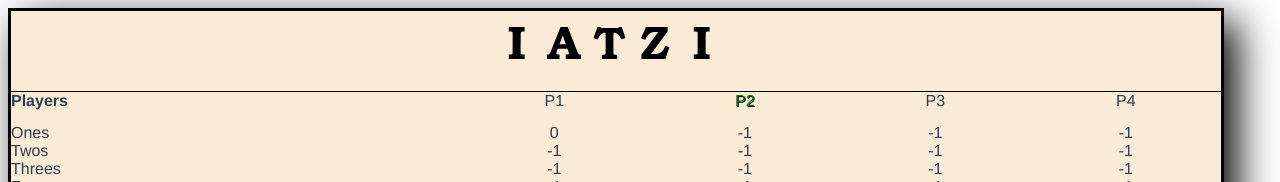
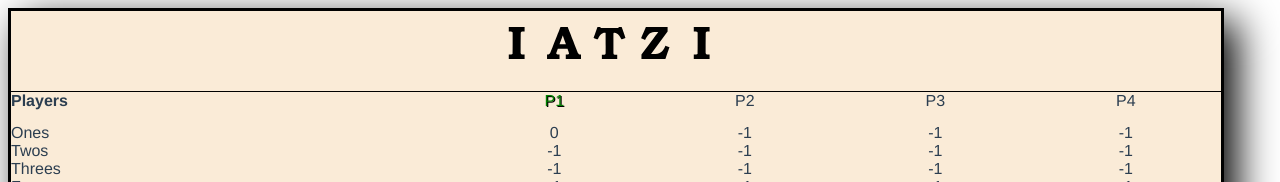
Before and after one commit to Zyperior/Iatzi, a Vue app: page / in a window 1280 px wide. Shown: the top 182 px of the page. Built offline with nearby package versions, Linux system fonts and the light colour scheme.

Commit message:
cycle player functionality added

```diff
--- a/src/components/ScoreName.vue
+++ b/src/components/ScoreName.vue
@@ -1,6 +1,6 @@
 <template>
   <div v-bind:class="{bold : score.name === 'Bonus' || score.name === 'Total',
-                      possible : score.possibleScore > 0 && score.playerScore[currentPlayerID] < 0}"
+                      possible : score.possibleScore > 0 && score.playerScore[currentPlayer.id] < 0}"
                       @click="setScore">{{score.name}}</div>
 </template>
 
@@ -9,8 +9,8 @@
       name: "scoreName",
       props: ['score', 'index'],
       computed:{
-        currentPlayerID(){
-          return this.$store.state.currentPlayerID
+        currentPlayer(){
+          return this.$store.state.currentPlayer
         }
       },
       methods:{
--- a/src/components/ScoreTable.vue
+++ b/src/components/ScoreTable.vue
@@ -1,25 +1,25 @@
 <template>
     <div class="scoreGrid">
       <div class="players bold">Players</div>
-      <div class="P" v-bind:class="{active : currentPlayerID === 0}">P1</div>
-      <div class="P" v-bind:class="{active : currentPlayerID === 1}">P2</div>
-      <div class="P" v-bind:class="{active : currentPlayerID === 2}">P3</div>
-      <div class="P" v-bind:class="{active : currentPlayerID === 3}">P4</div>
+      <div class="P" v-bind:class="{active : currentPlayer.id === 0}">P1</div>
+      <div class="P" v-bind:class="{active : currentPlayer.id === 1}">P2</div>
+      <div class="P" v-bind:class="{active : currentPlayer.id === 2}">P3</div>
+      <div class="P" v-bind:class="{active : currentPlayer.id === 3}">P4</div>
       <div class="scoreColumn">
         <score-name class="scoreName" v-for="(score, index) in scoreCard"
                     v-bind:score="score" v-bind:index="index"/>
       </div>
       <div class="scoreColumn">
-        <score class="score" v-for="score in scoreCard" v-bind:score="score.playerScore[0]"/>
+        <score v-for="score in scoreCard" v-bind:score="score.playerScore[0]"/>
       </div>
       <div class="scoreColumn">
-        <score class="score" v-for="score in scoreCard" v-bind:score="score.playerScore[1]"/>
+        <score v-for="score in scoreCard" v-bind:score="score.playerScore[1]"/>
       </div>
       <div class="scoreColumn">
-        <score class="score" v-for="score in scoreCard" v-bind:score="score.playerScore[2]"/>
+        <score v-for="score in scoreCard" v-bind:score="score.playerScore[2]"/>
       </div>
       <div class="scoreColumn">
-        <score class="score" v-for="score in scoreCard" v-bind:score="score.playerScore[3]"/>
+        <score v-for="score in scoreCard" v-bind:score="score.playerScore[3]"/>
       </div>
     </div>
 </template>
@@ -38,8 +38,8 @@
           return this.$store.state.scoreCard
         },
 
-        currentPlayerID(){
-          return this.$store.state.currentPlayerID
+        currentPlayer(){
+          return this.$store.state.currentPlayer
         }
       },
     }
--- a/src/store.js
+++ b/src/store.js
@@ -32,7 +32,7 @@ export default new Vuex.Store({
       {id: 17, name:"Total", possibleScore: 0, playerScore : [-1, -1, -1, -1]},
     ],
     diceValueArray: [],
-    currentPlayerID: 1,
+    currentPlayer: {id: 0},
     gameStarted: false
   },
   methods:{
@@ -212,14 +212,21 @@ export default new Vuex.Store({
       //Chance
       Vue.set(state.scoreCard[14], 'possibleScore', chanceScore);
 
-
-
     },
 
     setScore: function(state, index){
+      Vue.set(state.scoreCard[index].playerScore, state.currentPlayer.id, state.scoreCard[index].possibleScore);
+      this.commit('nextPlayer');
+    },
 
-      Vue.set(state.scoreCard[index].playerScore, state.currentPlayerID, state.scoreCard[index].possibleScore);
+    nextPlayer: function(state){
+      let nextPlayer = state.currentPlayer.id + 1;
+      if(nextPlayer === 4){
+        nextPlayer = 0;
 
+      }
+
+      Vue.set(state.currentPlayer,'id', nextPlayer);
     },
 
     lockDice: function(state, index){
```
